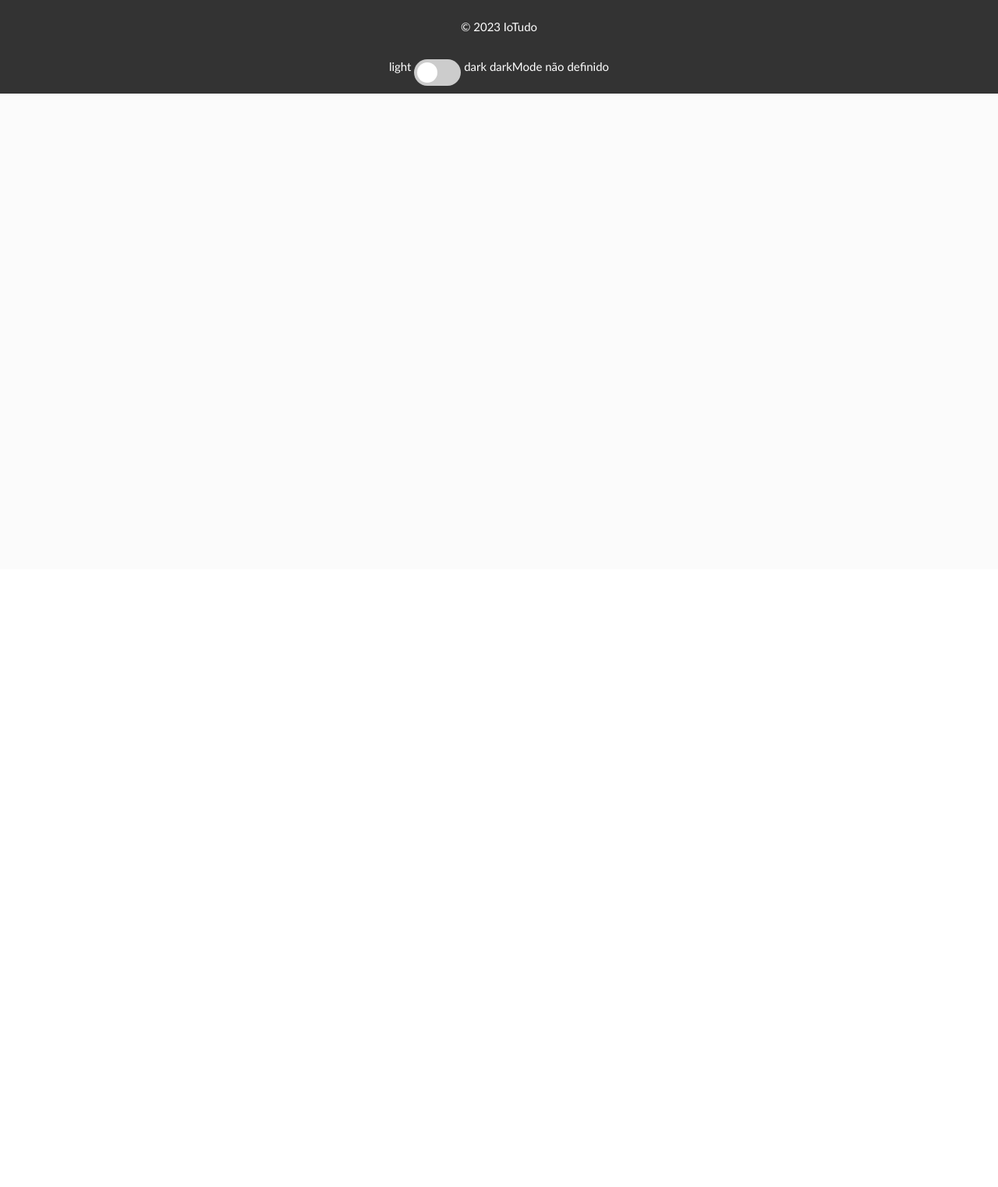
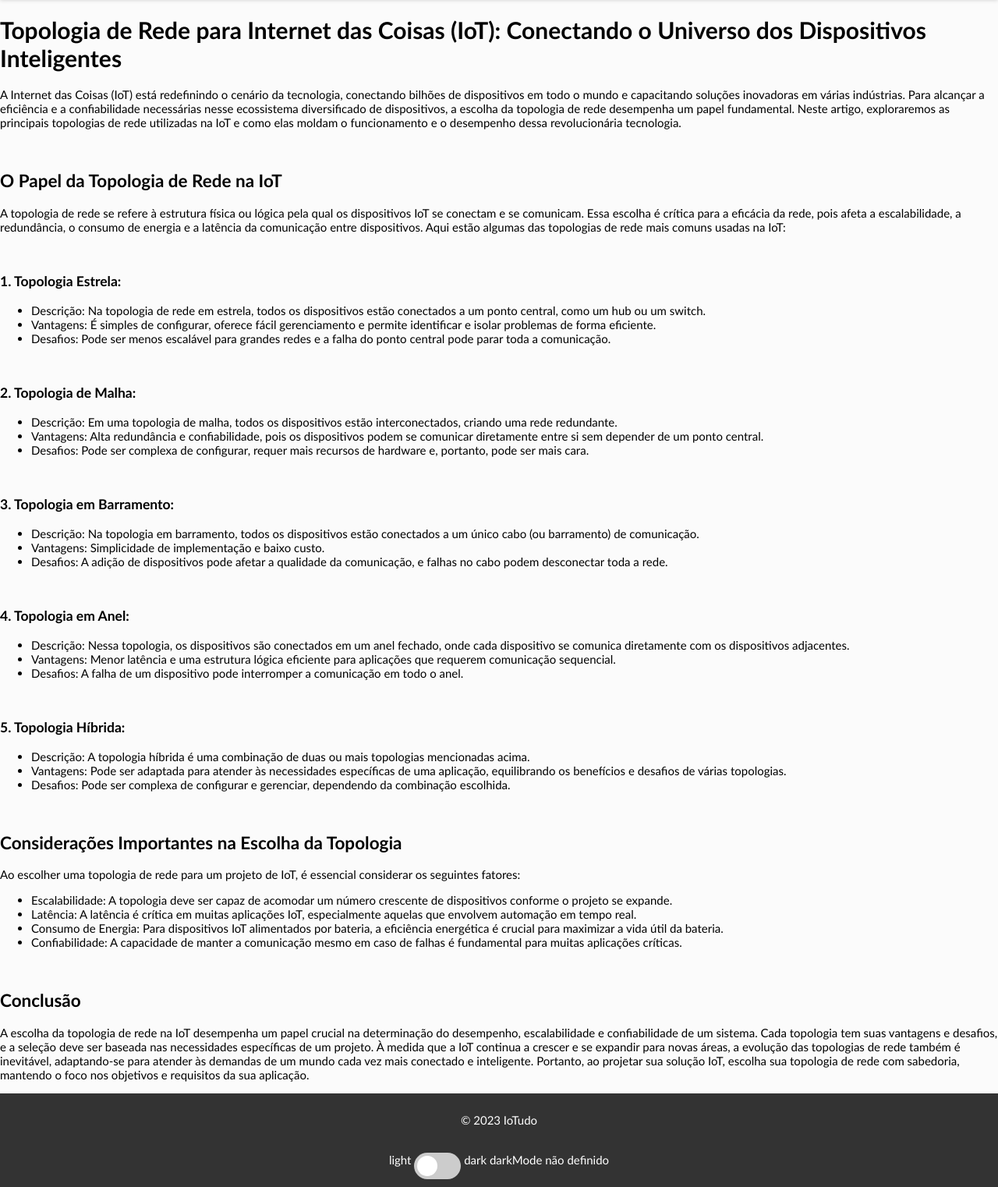
Before and after one commit to JonathasLuan/IOT-no-Brasil, a PHP site: page /ProjetoSalao/topologia.php in a window 1280 px wide. Shown: the part 70-1592 px from the top of the page at 78% size. Before the commit the page ends 190 px from the top, so only its background shows below. Run offline with PHP 8.4, Linux system fonts and the light colour scheme.

Commit message:
Update topologia.php

```diff
--- a/topologia.php
+++ b/topologia.php
@@ -30,8 +30,110 @@ session_start();
     ?>
   </header>
   <main>
-    <div style="margin: 0 auto;">
+    <div>
+<h1>Topologia de Rede para Internet das Coisas (IoT): Conectando o Universo dos Dispositivos Inteligentes</h1>
 
+<p>A Internet das Coisas (IoT) está redefinindo o cenário da tecnologia, conectando bilhões de dispositivos em todo o mundo e capacitando soluções inovadoras em várias indústrias. Para alcançar a eficiência e a confiabilidade necessárias nesse ecossistema diversificado de dispositivos, a escolha da topologia de rede desempenha um papel fundamental. Neste artigo, exploraremos as principais topologias de rede utilizadas na IoT e como elas moldam o funcionamento e o desempenho dessa revolucionária tecnologia.</p>
+
+<br>
+
+<h2>O Papel da Topologia de Rede na IoT</h2>
+
+<p>A topologia de rede se refere à estrutura física ou lógica pela qual os dispositivos IoT se conectam e se comunicam. Essa escolha é crítica para a eficácia da rede, pois afeta a escalabilidade, a redundância, o consumo de energia e a latência da comunicação entre dispositivos. Aqui estão algumas das topologias de rede mais comuns usadas na IoT:</p>
+
+<br>
+
+<h3>1. Topologia Estrela: </h3>
+
+<ul>
+
+<li>Descrição: Na topologia de rede em estrela, todos os dispositivos estão conectados a um ponto central, como um hub ou um switch.</li>
+
+<li>Vantagens: É simples de configurar, oferece fácil gerenciamento e permite identificar e isolar problemas de forma eficiente.</li>
+
+<li>Desafios: Pode ser menos escalável para grandes redes e a falha do ponto central pode parar toda a comunicação.</li>
+
+</ul>
+
+<br>
+
+<h3>2. Topologia de Malha: </h3>
+
+<ul>
+
+<li>Descrição: Em uma topologia de malha, todos os dispositivos estão interconectados, criando uma rede redundante.</li>
+
+<li>Vantagens: Alta redundância e confiabilidade, pois os dispositivos podem se comunicar diretamente entre si sem depender de um ponto central.</li>
+
+<li>Desafios: Pode ser complexa de configurar, requer mais recursos de hardware e, portanto, pode ser mais cara.</li>
+
+</ul>
+
+<br>
+
+<h3>3. Topologia em Barramento: </h3>
+
+<ul>
+
+<li>Descrição: Na topologia em barramento, todos os dispositivos estão conectados a um único cabo (ou barramento) de comunicação.</li>
+
+<li>Vantagens: Simplicidade de implementação e baixo custo.</li>
+
+<li>Desafios: A adição de dispositivos pode afetar a qualidade da comunicação, e falhas no cabo podem desconectar toda a rede.</li>
+
+</ul>
+
+<br>
+
+<h3>4. Topologia em Anel: </h3>
+
+<ul>
+
+<li>Descrição: Nessa topologia, os dispositivos são conectados em um anel fechado, onde cada dispositivo se comunica diretamente com os dispositivos adjacentes.</li>
+
+<li>Vantagens: Menor latência e uma estrutura lógica eficiente para aplicações que requerem comunicação sequencial.</li>
+
+<li>Desafios: A falha de um dispositivo pode interromper a comunicação em todo o anel.</li>
+
+</ul>
+
+<br>
+
+<h3>5. Topologia Híbrida: </h3>
+
+<ul>
+
+<li>Descrição: A topologia híbrida é uma combinação de duas ou mais topologias mencionadas acima. </li>
+
+<li>Vantagens: Pode ser adaptada para atender às necessidades específicas de uma aplicação, equilibrando os benefícios e desafios de várias topologias. </li>
+
+<li>Desafios: Pode ser complexa de configurar e gerenciar, dependendo da combinação escolhida. </li>
+
+</ul>
+
+<br>
+
+<h2>Considerações Importantes na Escolha da Topologia</h2>
+
+<p>Ao escolher uma topologia de rede para um projeto de IoT, é essencial considerar os seguintes fatores:</P>
+
+<ul>
+
+<li>Escalabilidade: A topologia deve ser capaz de acomodar um número crescente de dispositivos conforme o projeto se expande. </li>
+
+<li>Latência: A latência é crítica em muitas aplicações IoT, especialmente aquelas que envolvem automação em tempo real. </li>
+
+<li>Consumo de Energia: Para dispositivos IoT alimentados por bateria, a eficiência energética é crucial para maximizar a vida útil da bateria. </li>
+
+<li>Confiabilidade: A capacidade de manter a comunicação mesmo em caso de falhas é fundamental para muitas aplicações críticas. </li>
+
+</ul>
+
+<br>
+
+<h2>Conclusão</h2>
+
+<p>A escolha da topologia de rede na IoT desempenha um papel crucial na determinação do desempenho, escalabilidade e confiabilidade de um sistema. Cada topologia tem suas vantagens e desafios, e a seleção deve ser baseada nas necessidades específicas de um projeto. À medida que a IoT continua a crescer e se expandir para novas áreas, a evolução das topologias de rede também é inevitável, adaptando-se para atender às demandas de um mundo cada vez mais conectado e inteligente. Portanto, ao projetar sua solução IoT, escolha sua topologia de rede com sabedoria, mantendo o foco nos objetivos e requisitos da sua aplicação.</p>
     </div>
     <?php
     include('footer.php');
```
